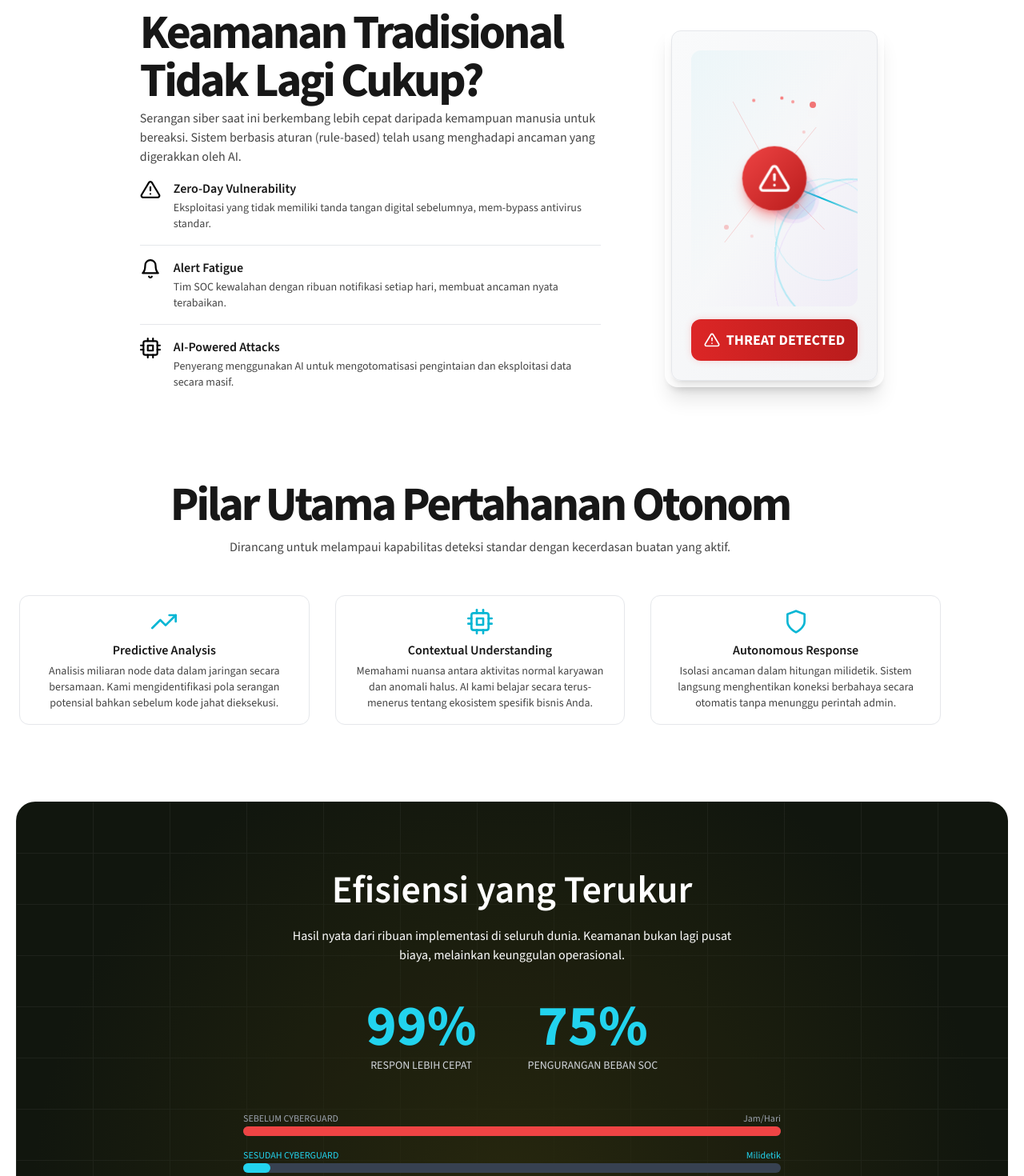
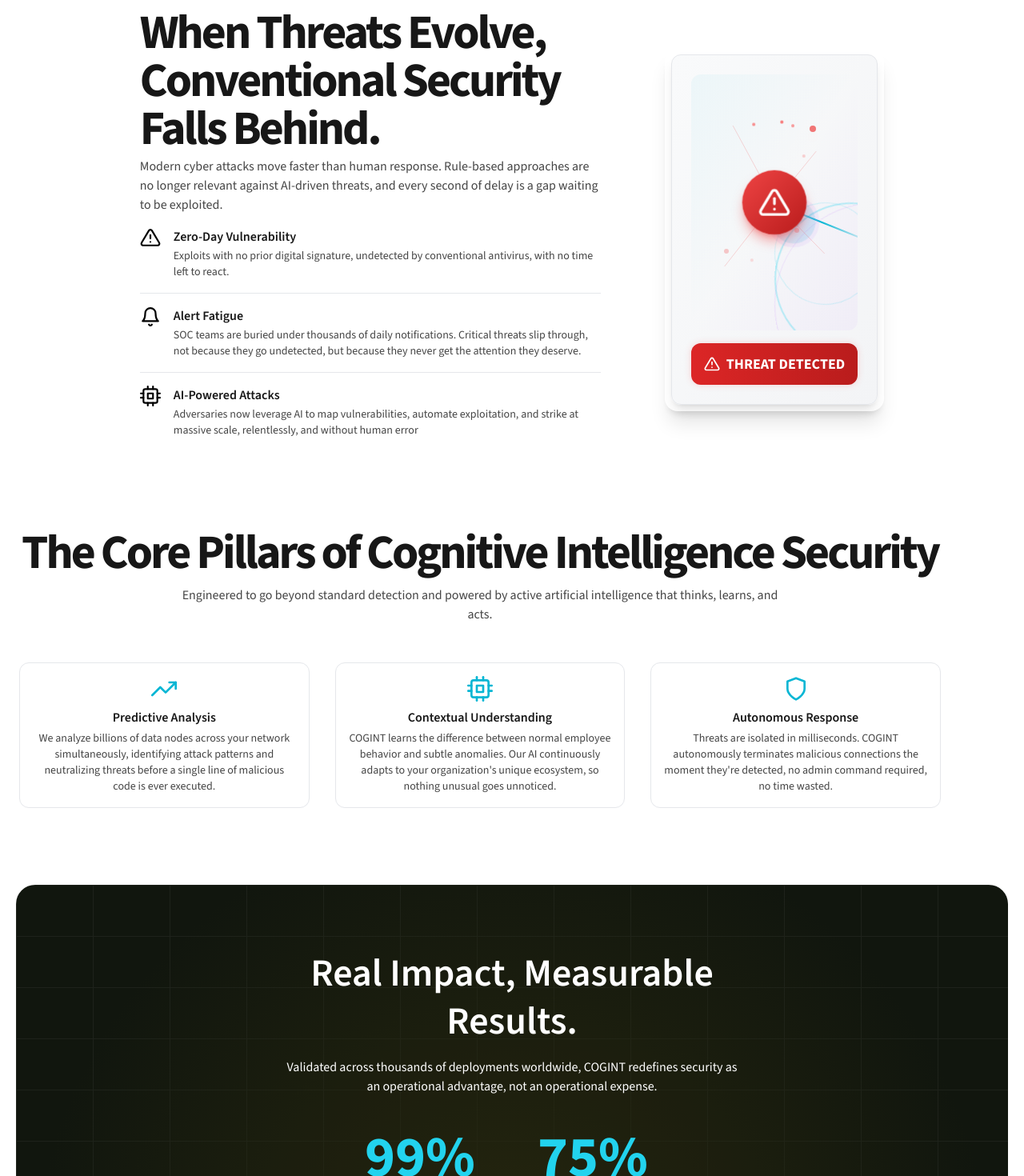
Before and after one commit to cognir-brain/cogint-landing-page, a Next.js app: page / in a window 1280 px wide. Shown: the part 1040-2510 px from the top of the page at 80% size. Built offline with nearby package versions, Linux system fonts and the light colour scheme.

Commit message:
up projek

```diff
--- a/package.json
+++ b/package.json
@@ -13,7 +13,7 @@
     "@next/third-parties": "^14.2.13",
     "clsx": "^2.1.1",
     "framer-motion": "^11.18.2",
-    "next": "^14.2.13",
+    "next": "^14.2.35",
     "react": "^18",
     "react-dom": "^18",
     "react-icons": "^5.3.0"
--- a/src/components/Benefits/Benefits.tsx
+++ b/src/components/Benefits/Benefits.tsx
@@ -51,12 +51,12 @@
                     <div className="w-full text-center">
                         {/* Title - mobile: 2 baris, desktop: 1 baris */}
                         <h3 className="text-2xl sm:text-4xl lg:text-5xl xl:text-6xl font-bold text-foreground leading-tight sm:leading-none tracking-tighter lg:whitespace-nowrap">
-                            Pilar Utama Pertahanan Otonom
+                            The Core Pillars of Cognitive Intelligence Security
                         </h3>
 
                         {/* Description - mobile: max-w-[280px], desktop: lebih lebar */}
                         <p className="mt-3 mx-auto leading-relaxed text-foreground-accent text-[11px] sm:text-base max-w-[280px] lg:max-w-3xl">
-                            Dirancang untuk melampaui kapabilitas deteksi standar dengan kecerdasan buatan yang aktif.
+                            Engineered to go beyond standard detection and powered by active artificial intelligence that thinks, learns, and acts.
                         </p>
 
                         {/* 3 Column Grid - mobile: max-w-[280px], desktop: full */}
--- a/src/components/CTA.tsx
+++ b/src/components/CTA.tsx
@@ -28,8 +28,8 @@
                     transition={{ duration: 0.5 }}
                     className="text-2xl sm:text-4xl md:text-6xl font-bold text-foreground leading-tight sm:leading-none tracking-tighter"
                 >
-                    <span className="block sm:inline">Mulai Lindungi Infrastruktur</span>
-                    <span className="block sm:inline"> Anda Hari Ini</span>
+                    <span className="block sm:inline">Your Infrastructure Won't</span>
+                    <span className="block sm:inline"> Protect Itself, We Will.</span>
                 </motion.h2>
 
                 {/* Description */}
--- a/src/components/Logos.tsx
+++ b/src/components/Logos.tsx
@@ -57,7 +57,7 @@
             ============================================ */}
             <div className="text-center mb-4 sm:mb-4 px-5">
                 <h2 className="text-xs sm:text-lg md:text-xl font-bold text-foreground tracking-wide">
-                    STANDAR & KEPATUHAN YANG DIDUKUNG
+                    COMPLIANT BY DESIGN, SECURE BY STANDARD
                 </h2>
             </div>
 
--- a/src/components/Stats.tsx
+++ b/src/components/Stats.tsx
@@ -122,7 +122,7 @@
                                 {progress.faster}%
                             </motion.div>
                             <p className="text-[9px] sm:text-sm text-gray-300 mt-1 leading-tight">
-                                RESPON LEBIH CEPAT
+                                FASTER RESPONSE
                             </p>
                         </div>
 
@@ -136,7 +136,7 @@
                                 {progress.reduction}%
                             </motion.div>
                             <p className="text-[9px] sm:text-sm text-gray-300 mt-1 leading-tight">
-                                PENGURANGAN BEBAN SOC
+                                REDUCTION IN SOC BURDEN
                             </p>
                         </div>
                     </div>
@@ -146,8 +146,8 @@
                         <div className="flex flex-col gap-2 sm:gap-4">
                             <div className="text-left">
                                 <div className="flex justify-between mb-0.5">
-                                    <span className="text-[8px] sm:text-xs text-gray-400">SEBELUM CYBERGUARD</span>
-                                    <span className="text-[8px] sm:text-xs text-gray-400">Jam/Hari</span>
+                                    <span className="text-[8px] sm:text-xs text-gray-400">BEFORE COGINT</span>
+                                    <span className="text-[8px] sm:text-xs text-gray-400">Hours/Day</span>
                                 </div>
                                 <div className="w-full bg-gray-700 rounded-full h-1.5 sm:h-3">
                                     <motion.div
@@ -162,8 +162,8 @@
 
                             <div className="text-left">
                                 <div className="flex justify-between mb-0.5">
-                                    <span className="text-[8px] sm:text-xs text-cyan-400">SESUDAH CYBERGUARD</span>
-                                    <span className="text-[8px] sm:text-xs text-cyan-400">Milidetik</span>
+                                    <span className="text-[8px] sm:text-xs text-cyan-400">AFTER COGINT</span>
+                                    <span className="text-[8px] sm:text-xs text-cyan-400">Milliseconds</span>
                                 </div>
                                 <div className="w-full bg-gray-700 rounded-full h-1.5 sm:h-3">
                                     <motion.div
--- a/src/data/benefits.ts
+++ b/src/data/benefits.ts
@@ -3,21 +3,21 @@
 export const tiers = [
     {
         name: 'Predictive Analysis',
-        description: 'Analisis miliaran node data dalam jaringan secara bersamaan. Kami mengidentifikasi pola serangan potensial bahkan sebelum kode jahat dieksekusi.',
+        description: 'We analyze billions of data nodes across your network simultaneously, identifying attack patterns and neutralizing threats before a single line of malicious code is ever executed.',
         icon: FiTrendingUp,
         iconSize: 32,
         features: []
     },
     {
         name: 'Contextual Understanding',
-        description: 'Memahami nuansa antara aktivitas normal karyawan dan anomali halus. AI kami belajar secara terus-menerus tentang ekosistem spesifik bisnis Anda.',
+        description: "COGINT learns the difference between normal employee behavior and subtle anomalies. Our AI continuously adapts to your organization's unique ecosystem, so nothing unusual goes unnoticed.",
         icon: FiCpu,
         iconSize: 32,
         features: []
     },
     {
         name: 'Autonomous Response',
-        description: 'Isolasi ancaman dalam hitungan milidetik. Sistem langsung menghentikan koneksi berbahaya secara otomatis tanpa menunggu perintah admin.',
+        description: "Threats are isolated in milliseconds. COGINT autonomously terminates malicious connections the moment they're detected, no admin command required, no time wasted.",
         icon: FiShield,
         iconSize: 32,
         features: []
--- a/src/data/cta.ts
+++ b/src/data/cta.ts
@@ -1,14 +1,14 @@
 export const ctaDetails = {
-    heading: 'Mulai Lindungi Infrastruktur Anda Hari Ini',
-    description: 'Jadwalkan sesi demo 30 menit atau dapatkan threat assessment gratis untuk jaringan Anda – tanpa komitmen, tanpa biaya tersembunyi.',
+    heading: "Your Infrastructure Won't Protect Itself. We Will.",
+    description: 'Schedule a 30-minute live demo or get a free threat assessment for your network, no commitment, no hidden fees, no fine print.',
     buttons: [
         { text: 'Request Demo', primary: true },        // ← HAPUS TANDA →
         { text: 'Get Threat Assessment', primary: false },
         { text: 'Talk to an Expert', primary: false }
     ],
     checklists: [
-        'Setup dalam 24 jam',
-        'Tanpa kontrak panjang',
+        'Deployed in under 24 hours ',
+        'No long-term contracts',
         'SOC 2 Certified'
     ]
 }
--- a/src/data/stats.tsx
+++ b/src/data/stats.tsx
@@ -1,13 +1,13 @@
 // src/data/stats.ts
 export const statsDetails = {
-    heading: 'Efisiensi yang Terukur',
-    subheading: 'Hasil nyata dari ribuan implementasi di seluruh dunia. Keamanan bukan lagi pusat biaya, melainkan keunggulan operasional.',
+    heading: 'Real Impact, Measurable Results.',
+    subheading: 'Validated across thousands of deployments worldwide, COGINT redefines security as an operational advantage, not an operational expense.',
     stats: [
-        { value: 99, label: 'RESPON LEBIH CEPAT' },
-        { value: 75, label: 'PENGURANGAN BEBAN SOC' }
+        { value: 99, label: 'FASTER RESPONSE' },
+        { value: 75, label: 'REDUCTION IN SOC BURDEN' }
     ],
     comparison: {
-        before: { label: 'SEBELUM CYBERGUARD', unit: 'Jam/Hari', value: 100, color: 'red' },
-        after: { label: 'SESUDAH CYBERGUARD', unit: 'Milidetik', value: 5, color: 'cyan' }
+        before: { label: 'BEFORE CYBERGUARD', unit: 'Hours/Day', value: 100, color: 'red' },
+        after: { label: 'AFTER CYBERGUARD', unit: 'Milliseconds', value: 5, color: 'cyan' }
     }
 }
--- a/src/data/threats.tsx
+++ b/src/data/threats.tsx
@@ -2,25 +2,26 @@
 
 export const threatsData = [
     {
-        title: "Keamanan Tradisional\nTidak Lagi Cukup?",
-        description: "Serangan siber saat ini berkembang lebih cepat daripada kemampuan manusia untuk bereaksi. Sistem berbasis aturan (rule-based) telah usang menghadapi ancaman yang digerakkan oleh AI.",
+        title: "When Threats Evolve,\nConventional Security Falls Behind.",
+        description: "Modern cyber attacks move faster than human response. Rule-based approaches are no longer relevant against AI-driven threats, and every second of delay is a gap waiting to be exploited.",
         bullets: [
             {
                 title: "Zero-Day Vulnerability",
-                description: "Eksploitasi yang tidak memiliki tanda tangan digital sebelumnya, mem-bypass antivirus standar.",
+                description: "Exploits with no prior digital signature, undetected by conventional antivirus, with no time left to react.",
                 icon: <FiAlertTriangle size={26} />
             },
             {
                 title: "Alert Fatigue",
-                description: "Tim SOC kewalahan dengan ribuan notifikasi setiap hari, membuat ancaman nyata terabaikan.",
+                description: "SOC teams are buried under thousands of daily notifications. Critical threats slip through, not because they go undetected, but because they never get the attention they deserve.",
                 icon: <FiBell size={26} />
             },
             {
                 title: "AI-Powered Attacks",
-                description: "Penyerang menggunakan AI untuk mengotomatisasi pengintaian dan eksploitasi data secara masif.",
+                description: "Adversaries now leverage AI to map vulnerabilities, automate exploitation, and strike at massive scale, relentlessly, and without human error",
                 icon: <FiCpu size={26} />
             }
         ],
+        closing: "This is why COGINT exists, not just to detect threats, but to understand and stop them before they happen.",
         imageSrc: "/images/threat-detected.webp"
     }
 ]
```
Also changed, not shown: 1 other file (tests, documents, lock files or other folders).
